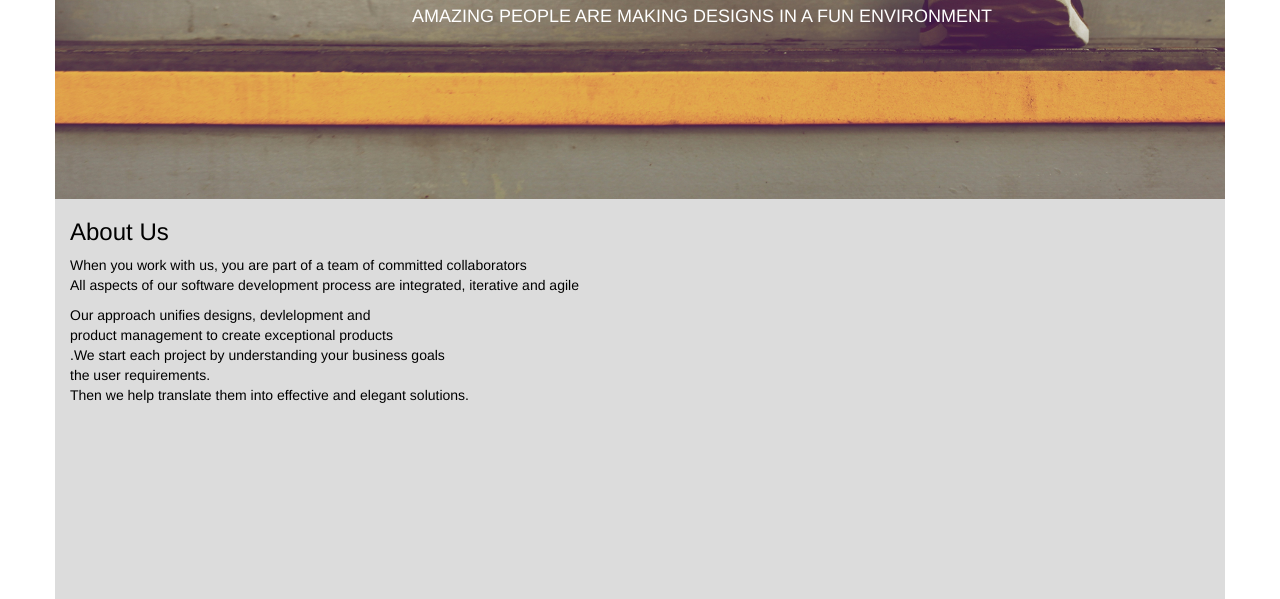
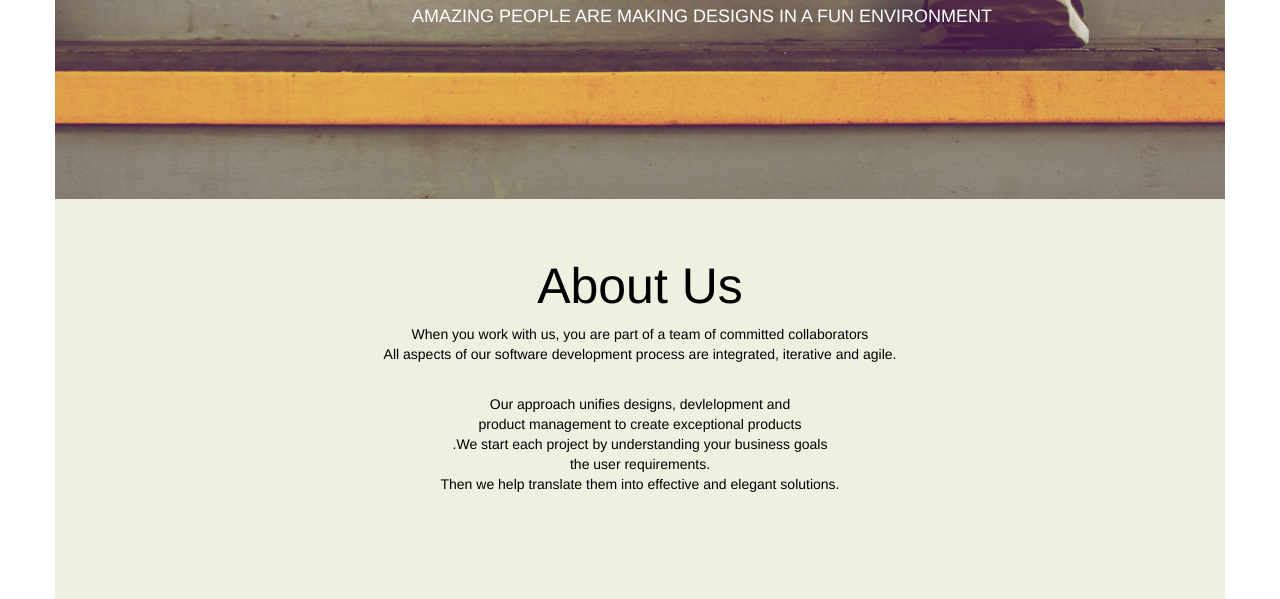
Before and after one commit to martmwangi/delani, a plain HTML site: page index.html in a window 1280 px wide. Shown: the part 451-1050 px from the top of the page. Drawn offline with nearby package versions, Linux system fonts and the light colour scheme.

Commit message:
Finished styling the about us div

```diff
--- a/css/style.css
+++ b/css/style.css
@@ -60,10 +60,21 @@ body{
 
 /*STyling for the second container*/
 .part2{
-    background-color: gainsboro;
+    background-color: rgb(239,240,224);
     color: black;
     width: 100%;
     height: 400px;
        display: block;
-
 }
+#about{
+    text-align: center;
+    height: 350px;
+    padding-top: 40px;
+}
+.us{
+    text-align: center;
+    font-size: 50px;
+}
+.secondp{
+    padding-top: 20px;
+}
--- a/index.html
+++ b/index.html
@@ -23,9 +23,9 @@
 <!--Content for the second container-->
     <div class ="container part2">
         <div id="about">
-        <h3>About Us</h3>
-            <p>When you work with us, you are part of a team of committed collaborators<br> All aspects of our software development process are integrated, iterative and agile<br></p>
-            <p>Our approach unifies designs, devlelopment and <br>product management to create exceptional products<br>.We start each project by understanding your business goals<br> the user requirements.<br> Then we help translate them into effective and elegant solutions.</p>
+        <h3 class="us">About Us</h3>
+            <p class="firstp">When you work with us, you are part of a team of committed collaborators<br> All aspects of our software development process are integrated, iterative and agile.<br></p>
+            <p class="secondp">Our approach unifies designs, devlelopment and <br>product management to create exceptional products<br>.We start each project by understanding your business goals<br> the user requirements.<br> Then we help translate them into effective and elegant solutions.</p>
         </div>
 
 
```
